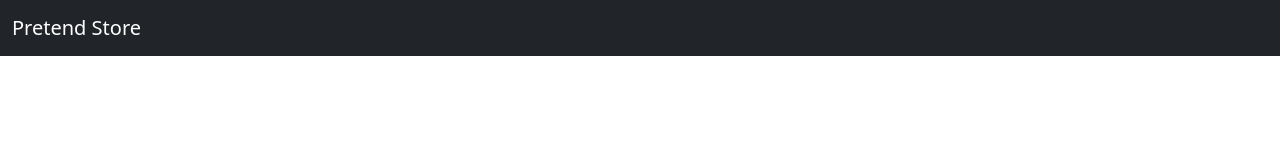
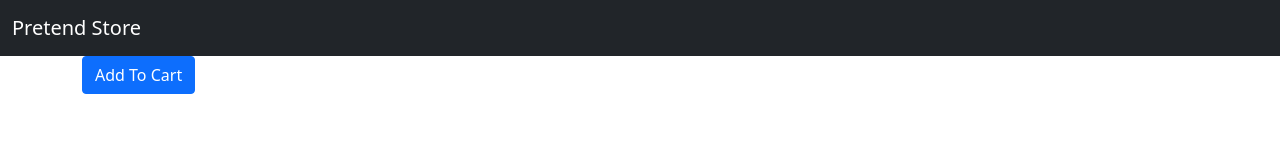
Before and after one commit to E-Martinez77/Google-Tag-Manager-Test, a plain HTML site: page pages/home.html in a window 1280 px wide. Drawn offline with nearby package versions, Linux system fonts and the light colour scheme.

Commit message:
add to cart button added with gtm click class

```diff
--- a/pages/home.html
+++ b/pages/home.html
@@ -36,6 +36,13 @@
 
 
 
+    <div class='container margin-auto'>
+
+
+        <button class="btn btn-primary gtm-click">Add To Cart</button>
+
+    </div>
+
 
 
     <script src="https://cdn.jsdelivr.net/npm/@popperjs/core@2.9.2/dist/umd/popper.min.js"
```
